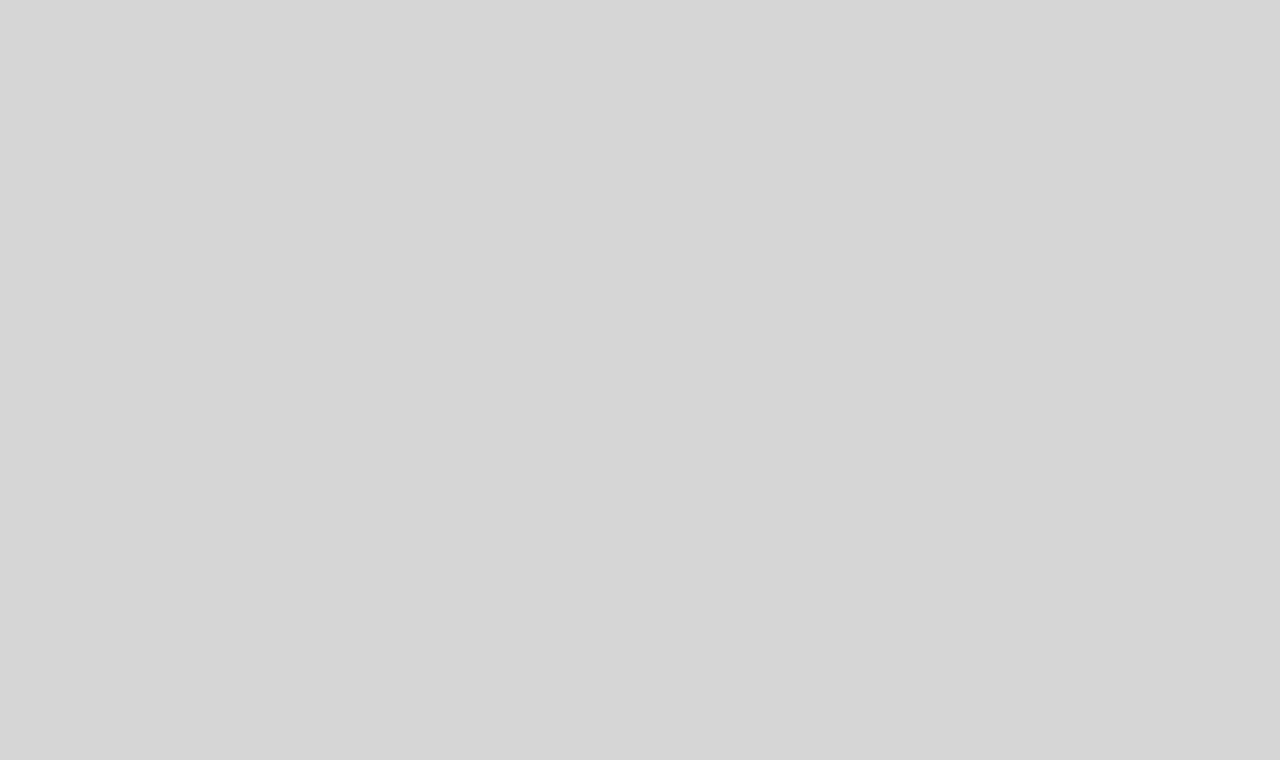
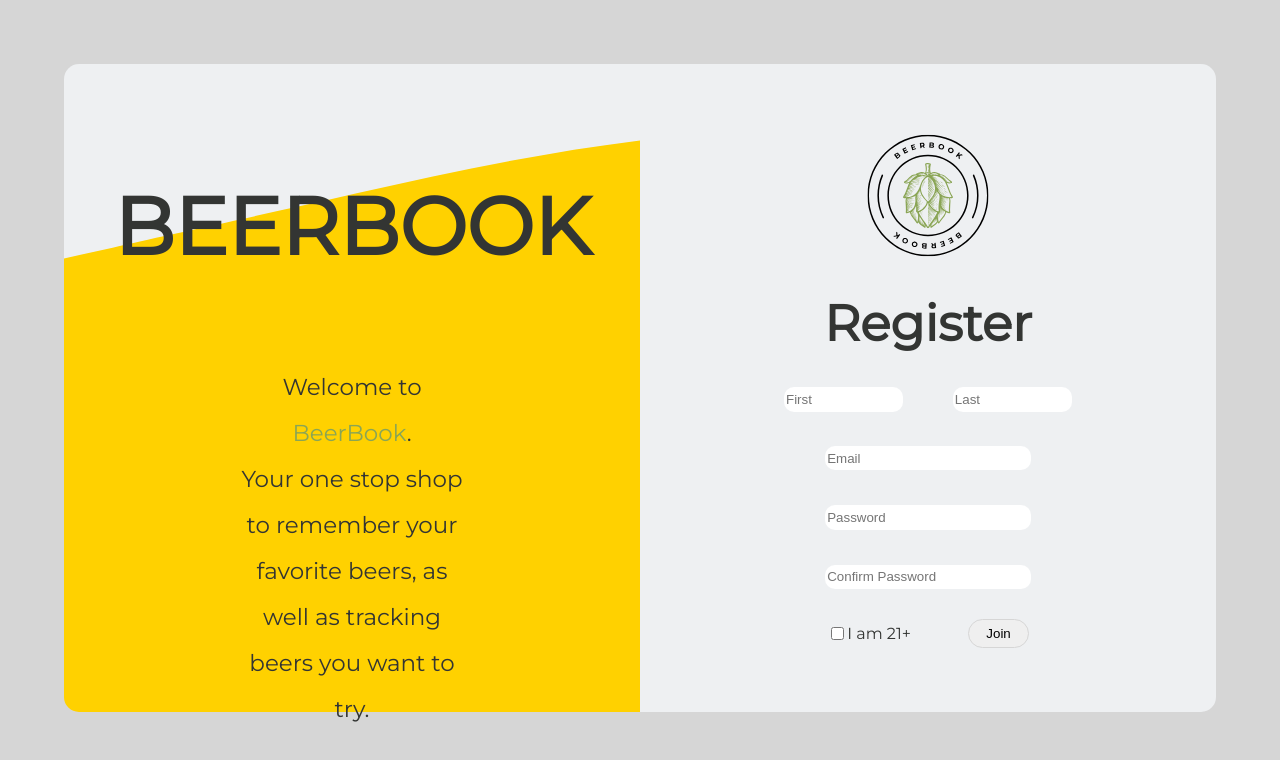
Before and after one commit to Aaron-G-Sanchez/BeerBook-Frontend, a React (Create React App) app in the folder client/: page /register in a window 1280 px wide. Before the commit this address had no page. Shown: the top 760 px of the page. Built offline with nearby package versions, Linux system fonts and the light colour scheme.

Commit message:
Register form is set up

```diff
--- a/client/src/App.css
+++ b/client/src/App.css
@@ -1,3 +1,5 @@
+/* GENERAL SELECTORS */
+
 main {
   height: 95vh;
   width: 90vw;
@@ -7,6 +9,16 @@ main {
 section{
   background-color: #EEF0F2;
   border-radius: 15px;
+}
+
+input {
+  border-radius: 10px;
+  border: none;
+}
+
+a{
+  text-decoration: none;
+  color: #8AA555;
 }
 
 /* SIGN IN PAGE */
@@ -84,15 +96,11 @@ height: 30%;
 .email{
   width: 70%;
   height: 7%;
-  border-radius: 10px;
-  border: none;
 }
 
 .password{
   width: 70%;
   height: 7%;
-  border-radius: 10px;
-  border: none;
 }
 
 .age-consent {
@@ -110,6 +118,54 @@ height: 30%;
 }
 
 .submit:hover {
+  background-color: #ffd100;
+  scale: 1.1;
+}
+
+/* REGISTER FORM */
+
+.register-page {
+  height: 80vh;
+  display: grid;
+  grid-template-columns: 1fr 1fr;
+  /* align-items: center; */
+  margin: 5% auto;
+}
+
+.new-user-name {
+display: flex;
+align-items: center;
+justify-content: space-between;
+height: 7%;
+}
+
+.first-name {
+  width: 40%;
+  height: 100%;
+}
+
+.last-name {
+  width: 40%;
+  height: 100%;
+
+}
+
+.age-consent-submit{
+  width: 70%;
+  display: flex;
+  align-items: center;
+  justify-content: center;
+}
+
+.register-submit{
+  height: 150%;
+  width: 30%;
+  border-radius: 15px;
+  border: 1px solid #d6d6d6;
+  transition: .3s;
+}
+
+.register-submit:hover {
   background-color: #ffd100;
   scale: 1.1;
 }
--- a/client/src/App.js
+++ b/client/src/App.js
@@ -4,6 +4,7 @@ import { Route, Routes } from 'react-router-dom'
 import Home from './pages/Home'
 import Landing from './pages/Landing'
 import { getFeed } from './services/Queries'
+import Register from './components/Register'
 
 function App() {
   const [user, setUser] = useState(null)
@@ -13,6 +14,7 @@ function App() {
     <>
       <Routes>
         <Route path="/" element={<Landing setUser={setUser} />} />
+        <Route path="/register" element={<Register />} />
         <Route
           path="/home"
           element={<Home user={user} setFeed={setFeed} feed={feed} />}
--- a/client/src/components/Register.js
+++ b/client/src/components/Register.js
@@ -0,0 +1,65 @@
+import { useNavigate } from 'react-router-dom'
+
+const Register = () => {
+  let navigate = useNavigate()
+
+  const handleSubmit = (e) => {
+    e.preventDefault()
+    navigate('/')
+  }
+
+  return (
+    <>
+      <>
+        <main className="register-page">
+          <section className="login-description">
+            <h1 className="description-header">BEERBOOK</h1>
+            <div className="description-body">
+              <p>
+                Welcome to <span className="beerbook">BeerBook</span>. <br />
+                Your one stop shop to remember your favorite beers, as well as
+                tracking beers you want to try.
+              </p>
+            </div>
+          </section>
+          <section className="login-form">
+            <img
+              className="logo"
+              src="../assets/images/beerbook_logo.svg"
+              alt="logo"
+            />
+            <h2 className="login-header">Register</h2>
+            <form className="login-body" onSubmit={handleSubmit}>
+              <div className="new-user-name">
+                <input className="first-name" type="text" placeholder="First" />
+                <input className="last-name" type="text" placeholder="Last " />
+              </div>
+              <input className="email" type="text" placeholder="Email" />
+              <input
+                className="password"
+                type="password"
+                placeholder="Password"
+              />
+              <input
+                className="password"
+                type="password"
+                placeholder="Confirm Password"
+              />
+              <div className="age-consent-submit">
+                <div className="age-consent">
+                  <input classNeme="consent" type="checkbox" name="iAm21" />
+                  <label for="iAm21">I am 21+</label>
+                </div>
+                <button className="register-submit" type="submit">
+                  Join
+                </button>
+              </div>
+            </form>
+          </section>
+        </main>
+      </>
+    </>
+  )
+}
+
+export default Register
--- a/client/src/components/Signin.js
+++ b/client/src/components/Signin.js
@@ -39,7 +39,7 @@ const Signin = ({ setUser }) => {
           </div>
           <div className="register-field">
             <p>Not a member?</p>
-            <Link>
+            <Link to="/register">
               <p>Sign Up</p>
             </Link>
           </div>
```
